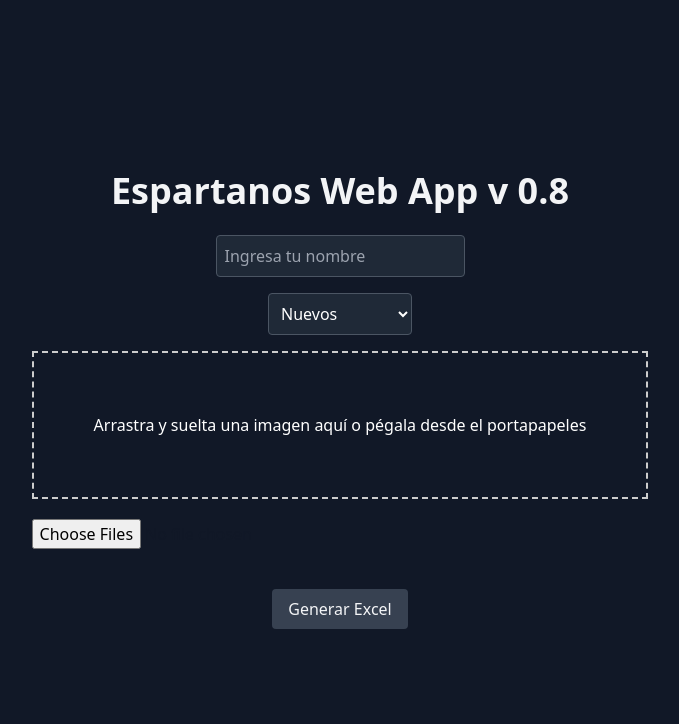
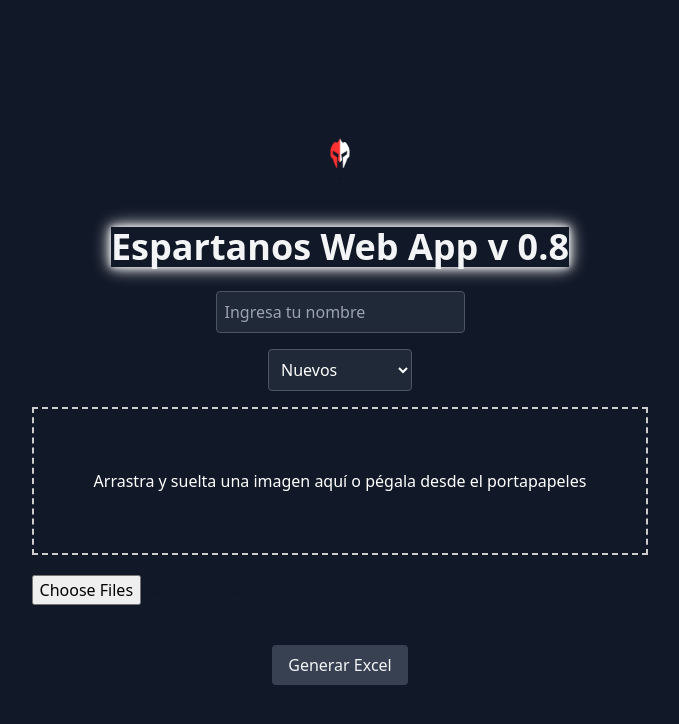
Before and after one commit to Ivanst84/namesandPhonesOCM, a React (Create React App) app: page / in a window 1280 px wide. Shown: the top 724 px of the page, without its empty margins (300-979 px from the left). Built offline with nearby package versions, Linux system fonts and the light colour scheme.

Commit message:
se trabajo en diseño de logotipo y efecto de titulo

```diff
--- a/public/index.html
+++ b/public/index.html
@@ -2,14 +2,14 @@
 <html lang="en">
   <head>
     <meta charset="utf-8" />
-    <link rel="icon" href="%PUBLIC_URL%/favicon.ico" />
+    <link rel="icon" href="%PUBLIC_URL%/spartan.png" />
     <meta name="viewport" content="width=device-width, initial-scale=1" />
     <meta name="theme-color" content="#000000" />
     <meta
       name="description"
       content="Web site created using create-react-app"
     />
-    <link rel="apple-touch-icon" href="%PUBLIC_URL%/logo192.png" />
+    <link rel="apple-touch-icon" href="%PUBLIC_URL%/spartan.png" />
     <!--
       manifest.json provides metadata used when your web app is installed on a
       user's mobile device or desktop. See https://developers.google.com/web/fundamentals/web-app-manifest/
--- a/src/component/ImageDropZOneProps.tsx
+++ b/src/component/ImageDropZOneProps.tsx
@@ -44,7 +44,7 @@ const ImageDropZone: React.FC<ImageDropZoneProps> = ({ onDrop }) => {
     return () => {
       document.removeEventListener('paste', handlePaste);
     };
-  }, []);
+  }, [handlePaste]);
 
   return (
     <div
--- a/src/component/ImageOCR/ImageProcessor.tsx
+++ b/src/component/ImageOCR/ImageProcessor.tsx
@@ -65,7 +65,7 @@ const ImageProcessor: React.FC<ImageProcessorProps> = ({ selectedImages, setName
         const preprocessedCanvas = preprocessImage(img);
         const preprocessedImage = preprocessedCanvas.toDataURL('image/png');
 
-        const { data: { text } } = await Tesseract.recognize(preprocessedImage, 'eng', { logger: (m) => console.log(m) });
+        const { data: { text } } = await Tesseract.recognize(preprocessedImage, 'eng', );
 
         // Parse text and filter data
         const { names: parsedNames, phoneNumbers: parsedPhoneNumbers } = filterData(text);
@@ -94,7 +94,7 @@ const ImageProcessor: React.FC<ImageProcessorProps> = ({ selectedImages, setName
     if (selectedImages.length > 0) {
       processImages();
     }
-  }, [selectedImages]);
+  }, [selectedImages,processImages]);
 
   return (
     <div>
--- a/src/component/Kitchen.tsx
+++ b/src/component/Kitchen.tsx
@@ -6,6 +6,7 @@ import { generateMessage } from '../util/generateMessage';
 import EmojiPickerComponent from './Emojic/EmojiPicker';
 import TableData from './TablaDatos';
 import ImageProcessor from './ImageOCR/ImageProcessor';
+import Logo from './Logo';
 const extractFirstName = (fullName: string) => {
   const nameParts = fullName.split(' ');
   return nameParts.length > 0 ? nameParts[0] : '';
@@ -64,6 +65,10 @@ const OCRComponent: React.FC = () => {
 
   return (
     <div className="min-h-screen bg-gray-900 text-white flex flex-col items-center justify-center p-4">
+
+    <Logo/>
+
+
       <Title mensaje="Espartanos Web App v 0.8 " />
 
       <input
--- /dev/null
+++ b/src/component/Logo.tsx
@@ -0,0 +1,27 @@
+import React, { useEffect, useState } from 'react';
+
+interface LogoProps {
+  className?: string; // Permite añadir clases personalizadas si es necesario
+}
+
+const Logo: React.FC<LogoProps> = ({ className }) => {
+  const [isVisible, setIsVisible] = useState(false);
+
+  useEffect(() => {
+    // Delay para que el logo aparezca después de que la página se haya cargado
+    const timer = setTimeout(() => setIsVisible(true), 100); // Retraso de 100ms para el efecto
+    return () => clearTimeout(timer);
+  }, []);
+
+  return (
+    <div className={`flex justify-center mb-4 ${className}`}>
+      <img
+        src="/espartano.png" // La ruta al archivo PNG en la carpeta public
+        alt="Logo"
+        className={`w-24 h-24 transform transition-transform transition-opacity duration-1000 ${isVisible ? 'scale-100 opacity-100' : 'scale-150 opacity-0'} shadow-neon`}
+      />
+    </div>
+  );
+};
+
+export default Logo;
--- a/src/component/Title.tsx
+++ b/src/component/Title.tsx
@@ -1,13 +1,14 @@
+import React from 'react';
 
-interface titleProps{
+interface TitleProps {
   mensaje: string;
 }
-const Title: React.FC<titleProps> = ({mensaje}) => {
+
+const Title: React.FC<TitleProps> = ({ mensaje }) => {
   return (
-    <>
-      <h1 className="text-4xl font-bold text-gray-100 mb-6 text-center">{mensaje}</h1>
-
-    </>
+    <h1 className="text-4xl font-bold text-gray-100 mb-6 text-center shadow-neonWhite animate-pulse">
+      {mensaje}
+    </h1>
   );
 };
 
--- a/src/component/ui/Table.tsx
+++ b/src/component/ui/Table.tsx
@@ -16,7 +16,6 @@ const Table: React.FC<TableProps> = ({ names, phoneNumbers, messages, macros, di
         <th className="border border-gray-600 p-2 hidden md:table-cell">Nombre</th>
         <th className="border border-gray-600 p-2 hidden md:table-cell">Teléfono</th>
         <th className="border border-gray-600 p-2 hidden md:table-cell">Mensaje</th>
-        <th className="border border-gray-600 p-2 hidden md:table-cell">Macro</th>
         <th className="border border-gray-600 p-2 hidden md:table-cell">WhatsApp</th>
         <th className="border border-gray-600 p-2 block md:hidden">Acción</th>
       </tr>
@@ -29,9 +28,7 @@ const Table: React.FC<TableProps> = ({ names, phoneNumbers, messages, macros, di
           <td className="border border-gray-600 p-2 hidden md:table-cell overflow-hidden text-ellipsis whitespace-nowrap" title={messages[index]}>
             {messages[index].length > 50 ? messages[index].substring(0, 50) + '...' : messages[index]}
           </td>
-          <td className="border border-gray-600 p-2 hidden md:table-cell overflow-hidden text-ellipsis whitespace-nowrap" title={macros[index]}>
-            {macros[index].length > 50 ? macros[index].substring(0, 50) + '...' : macros[index]}
-          </td>
+
           <td className="border border-gray-600 p-2 hidden md:table-cell">
             <button
               onClick={() => onSendWhatsAppMessage(phoneNumbers[index], name, messages[index], index)}
--- a/tailwind.config.js
+++ b/tailwind.config.js
@@ -1,10 +1,24 @@
+// tailwind.config.js
 /** @type {import('tailwindcss').Config} */
 module.exports = {
   content: [
     "./src/**/*.{js,jsx,ts,tsx}",
   ],
   theme: {
-    extend: {},
+    extend: {
+      boxShadow: {
+        neonWhite: '0 0 5px rgba(255, 255, 255, 0.6), 0 0 10px rgba(255, 255, 255, 0.6), 0 0 15px rgba(255, 255, 255, 0.6), 0 0 20px rgba(255, 255, 255, 0.6)',      },
+      keyframes: {
+        pulse: {
+          '0%': { opacity: '0.7' },
+          '50%': { opacity: '1' },
+          '100%': { opacity: '0.7' },
+        },
+      },
+      animation: {
+        pulse: 'pulse 1.5s ease-in-out',
+      },
+    },
   },
   plugins: [],
 }
```
Also changed, not shown: public/espartano.png (added), public/spartan.png (added).
